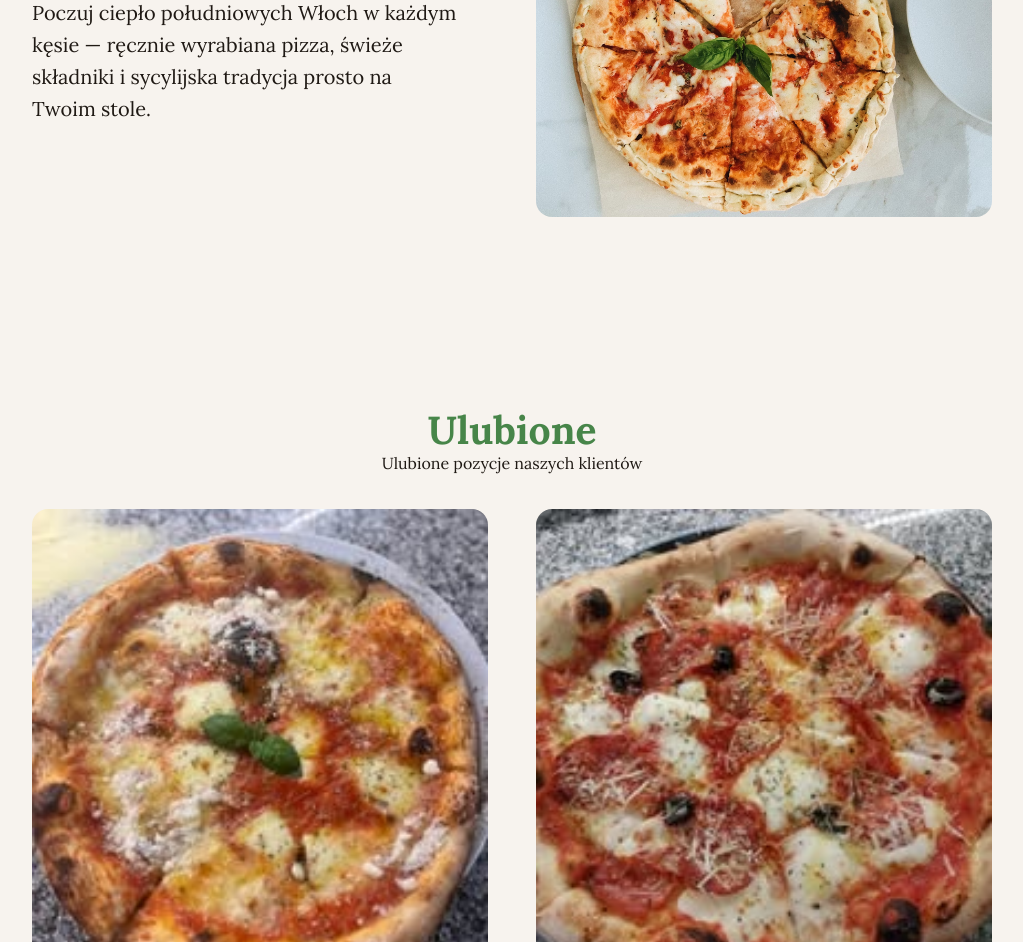
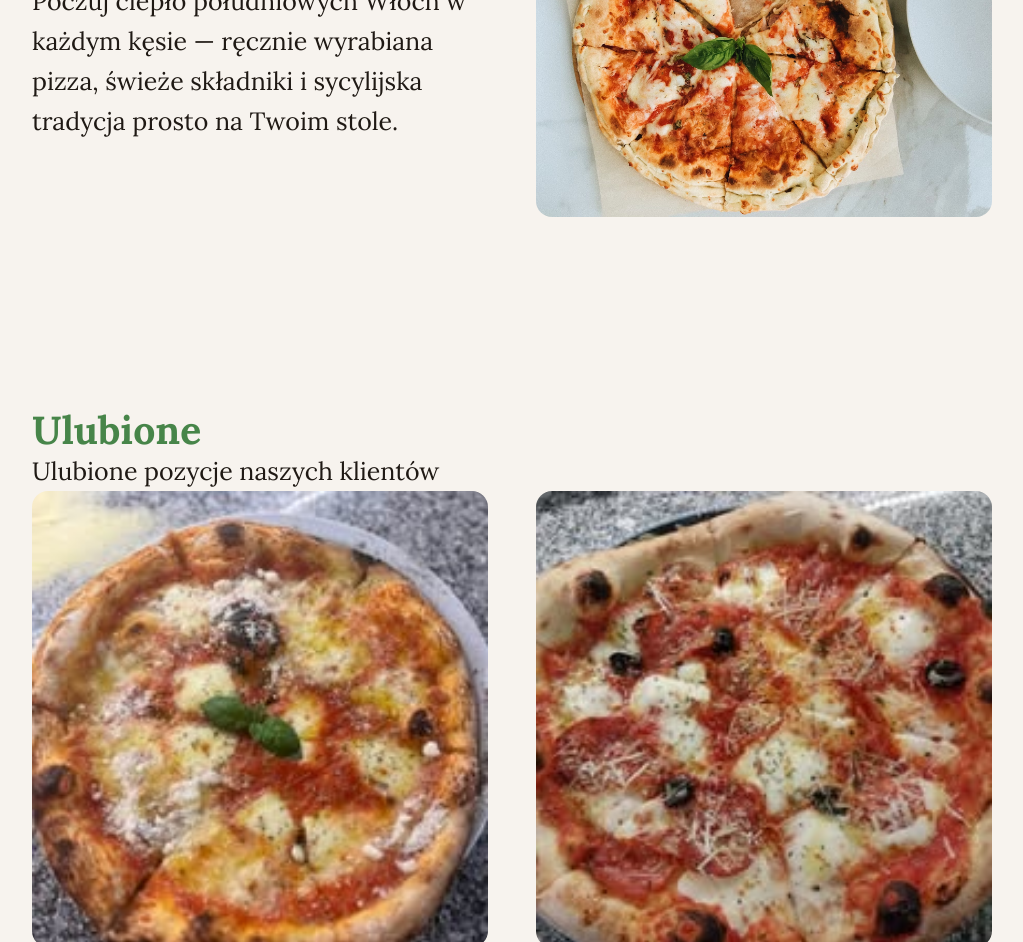
Before and after one commit to kacper-korzen/restaurant-page, a website built with webpack: page src/template.html in a window 1280 px wide. Shown: the part 406-1348 px from the top of the page, without its empty margins (128-1151 px from the left). Built offline with nearby package versions, Linux system fonts and the light colour scheme; a web font is replaced by a local one.

Commit message:
rename favourites class and change font size of p

```diff
--- a/src/css/style.css
+++ b/src/css/style.css
@@ -81,6 +81,10 @@
 
   font-size: var(--fs-500);
   color: var(--clr-text);
+}
+
+p {
+  font-size: var(--fs-400);
 }
 
 .grid {
@@ -170,15 +174,10 @@
     align-content: center;
   }
 
-  & p {
-    font-size: var(--fs-300);
-  }
-
-
 }
 
 /* favourites */
-.favourites {
+.centered-grid {
   justify-content: center;
   gap: 2rem;
 
```
